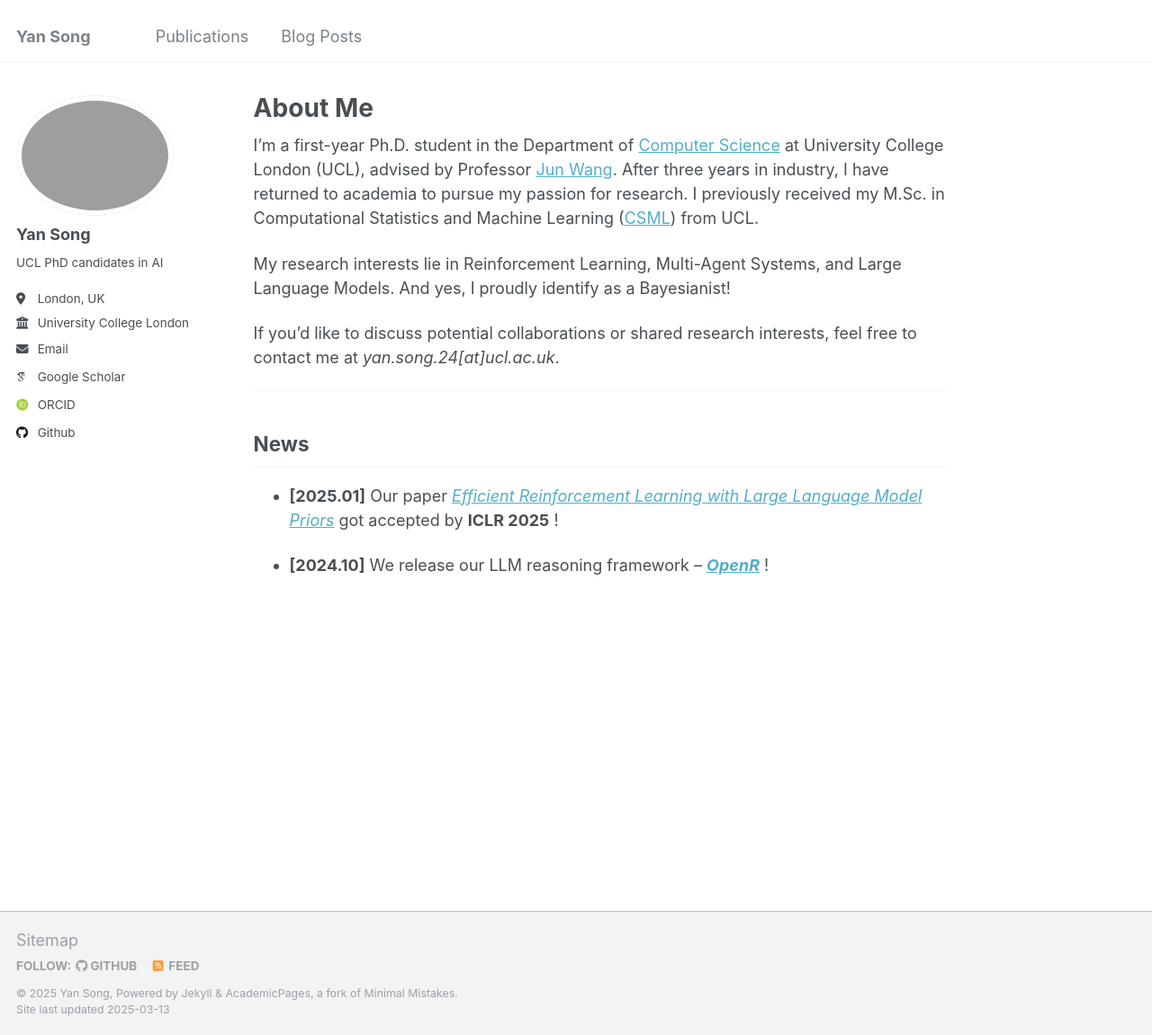
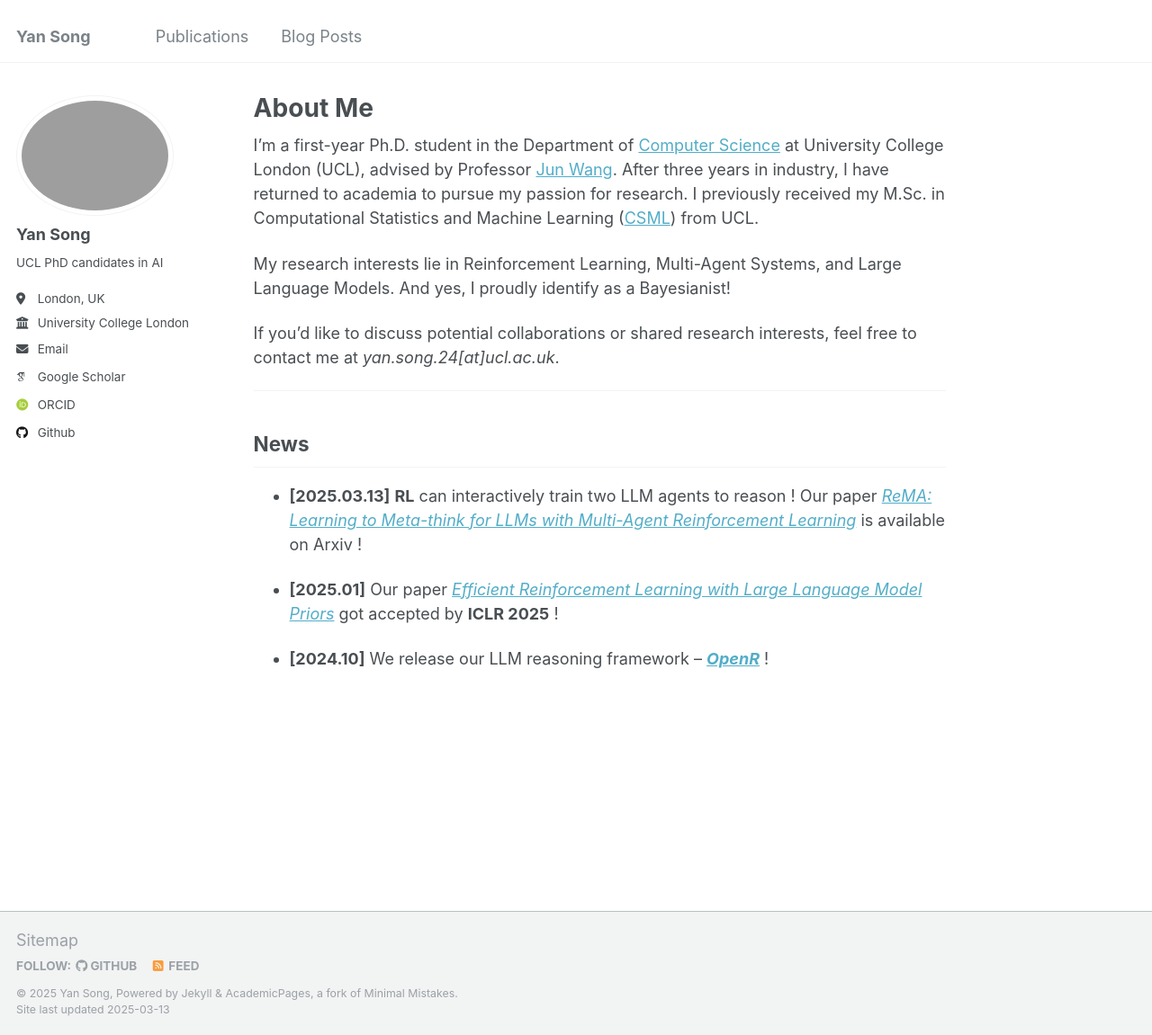
Before and after one commit to YanSong97/YanSong97.github.io, a Jekyll site: the page built from _pages/about.md, in a window 1280 px wide and 1151 px high. Shown: the whole window at 90% size. Built offline with Jekyll 4.4.1, drawn with Linux system fonts in a browser that asks for light colours; some web fonts are replaced.

Commit message:
update paper

```diff
--- a/_pages/about.md
+++ b/_pages/about.md
@@ -17,6 +17,8 @@ If you’d like to discuss potential collaborations or shared research interests
 
 ## News
 
+- **[2025.03.13]** **RL** can interactively train two LLM agents to reason ! Our paper [*ReMA: Learning to Meta-think for LLMs with Multi-Agent Reinforcement Learning*](https://arxiv.org/abs/2503.09501) is available on Arxiv !
+
 - **[2025.01]** Our paper [*Efficient Reinforcement Learning with Large Language Model Priors*](https://arxiv.org/pdf/2410.07927) got accepted by **ICLR 2025** !
 
 - **[2024.10]** We release our LLM reasoning framework -- [***OpenR***](https://github.com/openreasoner/openr) !
```
